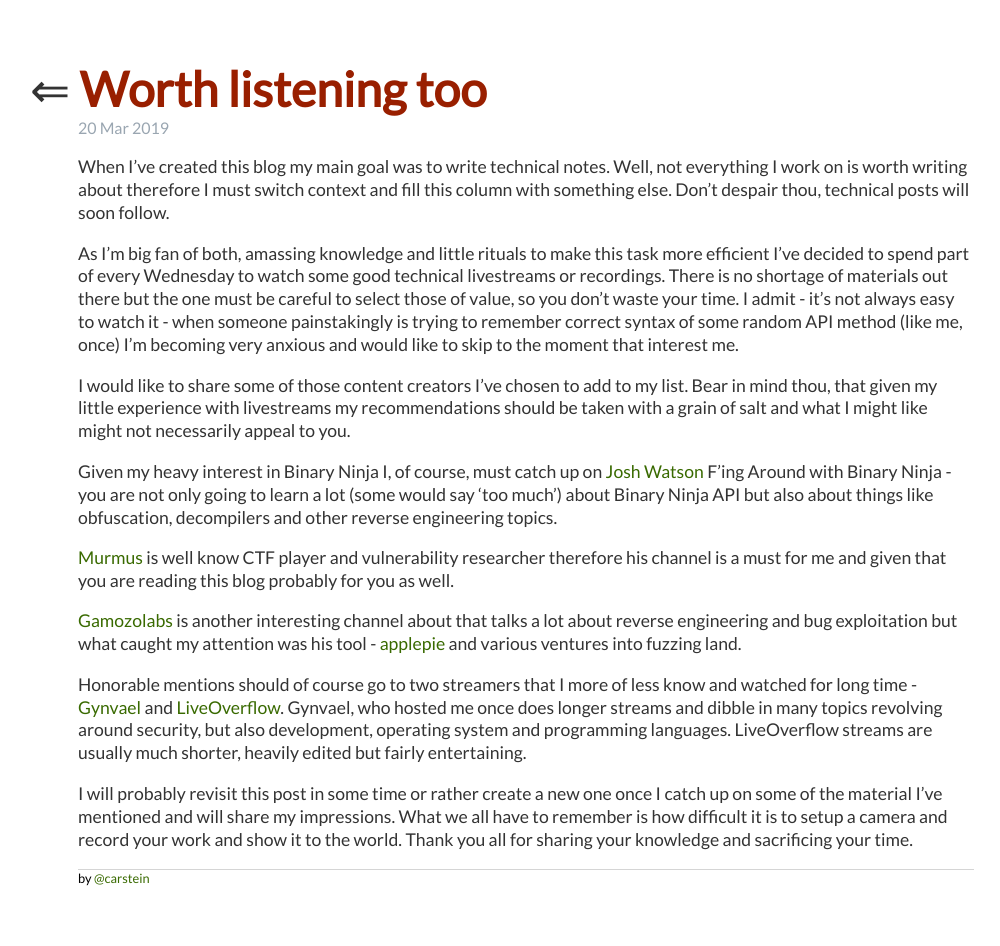
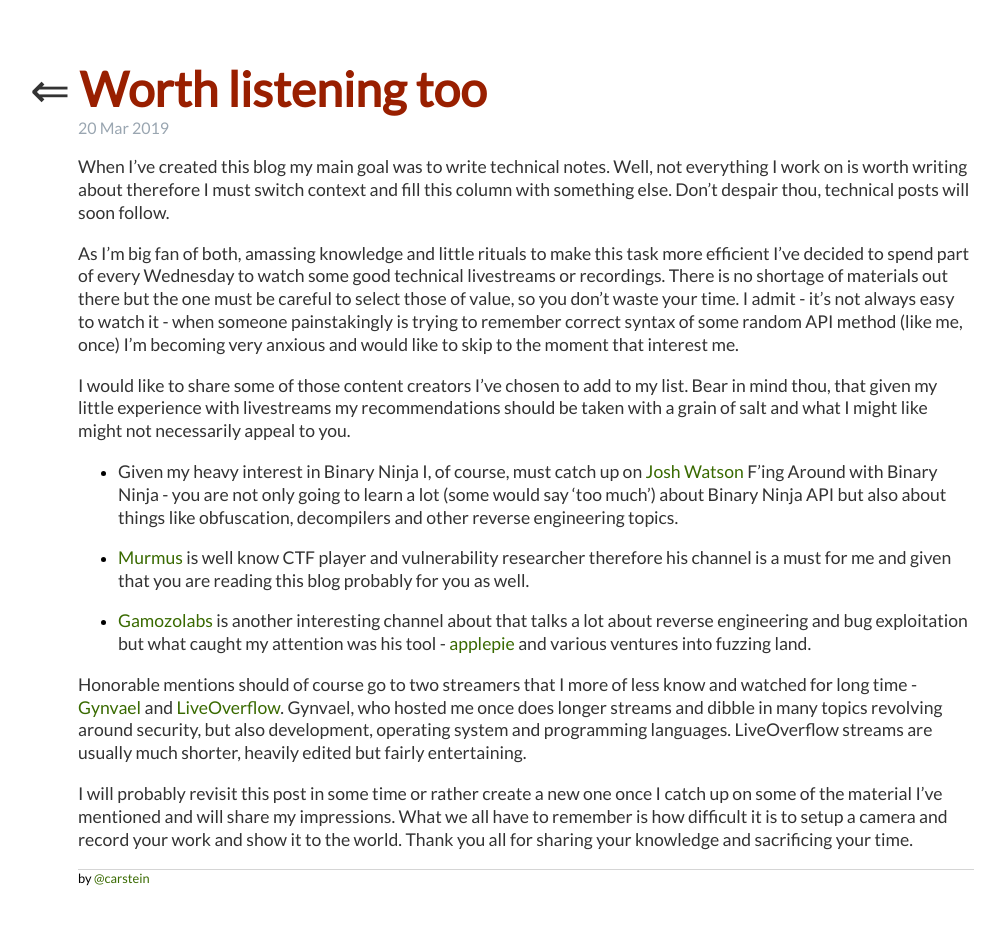
Before and after one commit to carstein/carstein.github.io, a Jekyll site: the page built from _posts/2019-03-20-worth listening.md, in a window 1280 px wide. Shown: the whole page, without its empty margins (114-1114 px from the left). Built offline with Jekyll 4.4.1, drawn with Linux system fonts in a browser that asks for light colours.

```diff
--- a/_posts/2019-03-20-worth listening.md
+++ b/_posts/2019-03-20-worth listening.md
@@ -10,11 +10,11 @@ As I'm big fan of both, amassing knowledge and little rituals to make this task
 
 I would like to share some of those content creators I've chosen to add to my list. Bear in mind thou, that given my little experience with livestreams my recommendations should be taken with a grain of salt and what I might like might not necessarily appeal to you.
 
-Given my heavy interest in Binary Ninja I, of course, must catch up on [Josh Watson](https://www.youtube.com/watch?v=gLRmiX-LKJM&list=PLiv7oOe5j2E4BwlfDaBbLD_WaMHjnoiEN) F'ing Around with Binary Ninja - you are not only going to learn a lot (some would say 'too much') about Binary Ninja API but also about things like obfuscation, decompilers and other reverse engineering topics.
+- Given my heavy interest in Binary Ninja I, of course, must catch up on [Josh Watson](https://www.youtube.com/watch?v=gLRmiX-LKJM&list=PLiv7oOe5j2E4BwlfDaBbLD_WaMHjnoiEN) F'ing Around with Binary Ninja - you are not only going to learn a lot (some would say 'too much') about Binary Ninja API but also about things like obfuscation, decompilers and other reverse engineering topics.
 
-[Murmus](https://www.youtube.com/channel/UCUB9vOGEUpw7IKJRoR4PK-A) is well know CTF player and vulnerability researcher therefore his channel is a must for me and given that you are reading this blog probably for you as well.
+- [Murmus](https://www.youtube.com/channel/UCUB9vOGEUpw7IKJRoR4PK-A) is well know CTF player and vulnerability researcher therefore his channel is a must for me and given that you are reading this blog probably for you as well.
 
-[Gamozolabs](https://www.youtube.com/user/gamozolabs/videos) is another interesting channel about that talks a lot about reverse engineering and bug exploitation but what caught my attention was his tool - [applepie](https://github.com/gamozolabs/applepie) and various ventures into fuzzing land.
+- [Gamozolabs](https://www.youtube.com/user/gamozolabs/videos) is another interesting channel about that talks a lot about reverse engineering and bug exploitation but what caught my attention was his tool - [applepie](https://github.com/gamozolabs/applepie) and various ventures into fuzzing land.
 
 Honorable mentions should of course go to two streamers that I more of less know and watched for long time - [Gynvael](https://www.youtube.com/channel/UCCkVMojdBWS-JtH7TliWkVg) and [LiveOverflow](https://www.youtube.com/channel/UClcE-kVhqyiHCcjYwcpfj9w). Gynvael, who hosted me once does longer streams and dibble in many topics revolving around security, but also development, operating system and programming languages. LiveOverflow streams are usually much shorter, heavily edited but fairly entertaining.
 
```
